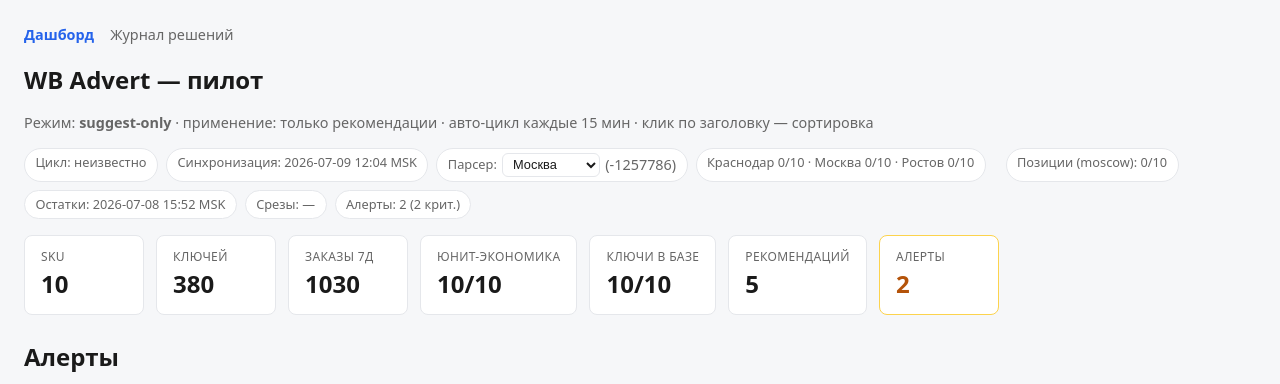
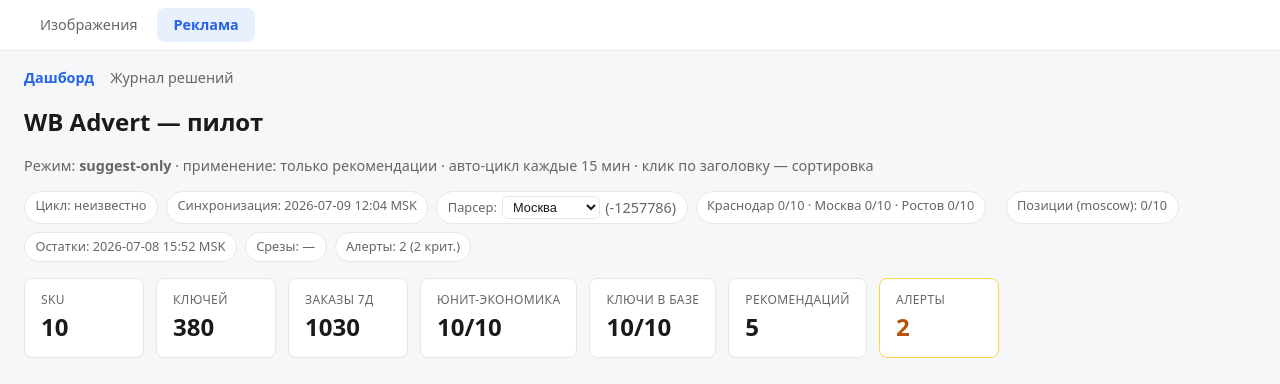
Before and after one commit to valeryannkkaaa/wb_malibri, a FastAPI app: page / in a window 1280 px wide. Shown: the top 384 px of the page. Run offline with FastAPI, Linux system fonts and the light colour scheme.

Commit message:
wb_advert: общая шапка навигации портала (Изображения/Реклама)
Единая переиспользуемая шапка навигации портала: общий partial portal_nav.html с кнопками «Изображения» (/) и «Реклама» (/advert) и автоподсветкой активного раздела (portal_nav_active). Подключена в base.html и в advert-шаблоны; тесты test_portal_nav.py. Проверено независимым QA (pass).

Closes-part-of: nic0p01/wb_pars#4

Co-Authored-By: Claude Opus 4.8 <noreply@anthropic.com>

```diff
--- a/wb_advert/app.py
+++ b/wb_advert/app.py
@@ -50,7 +50,7 @@ def create_app() -> FastAPI:
         return _TEMPLATES.TemplateResponse(
             request,
             "dashboard.html",
-            {"dash": dash, "cycle": cycle, "active": "dashboard"},
+            {"dash": dash, "cycle": cycle, "active": "dashboard", "portal_nav_active": "advert"},
         )
 
     @application.exception_handler(404)
@@ -74,7 +74,7 @@ def create_app() -> FastAPI:
         return _TEMPLATES.TemplateResponse(
             request,
             "decisions.html",
-            {"rows": audit, "cycle": load_cycle_health(), "active": "decisions"},
+            {"rows": audit, "cycle": load_cycle_health(), "active": "decisions", "portal_nav_active": "advert"},
         )
 
     @application.get("/advert/products/{advert_id}", response_class=HTMLResponse)
@@ -108,6 +108,7 @@ def create_app() -> FastAPI:
                 "pos_chart_json": json.dumps(pos_chart, ensure_ascii=False),
                 "ctr_chart_json": json.dumps(ctr_chart, ensure_ascii=False),
                 "active": "dashboard",
+                "portal_nav_active": "advert",
             },
         )
 
--- a/wb_advert/static/advert.css
+++ b/wb_advert/static/advert.css
@@ -22,6 +22,36 @@ body {
 .warn { color: var(--warn); }
 a { color: var(--link); text-decoration: none; }
 a:hover { text-decoration: underline; }
+
+.portal-nav {
+  display: flex;
+  gap: 0.25rem;
+  margin: -1.5rem -1.5rem 1rem;
+  padding: 0.5rem 1.5rem;
+  background: var(--card);
+  border-bottom: 1px solid var(--border);
+}
+
+.portal-nav-link {
+  padding: 0.375rem 1rem;
+  border-radius: 8px;
+  text-decoration: none;
+  font-weight: 500;
+  font-size: 0.9rem;
+  color: var(--muted);
+}
+
+.portal-nav-link:hover {
+  color: var(--link);
+  background: rgba(37, 99, 235, 0.06);
+  text-decoration: none;
+}
+
+.portal-nav-link.active {
+  color: var(--link);
+  background: rgba(37, 99, 235, 0.1);
+  font-weight: 600;
+}
 
 .cards {
   display: flex;
--- a/wb_advert/templates/_nav.html
+++ b/wb_advert/templates/_nav.html
@@ -1,4 +1,5 @@
+{% include "_portal_nav.html" %}
 <nav class="nav">
-  <a href="/"{% if active == 'dashboard' %} class="active"{% endif %}>Дашборд</a>
+  <a href="/advert"{% if active == 'dashboard' %} class="active"{% endif %}>Дашборд</a>
   <a href="/advert/decisions"{% if active == 'decisions' %} class="active"{% endif %}>Журнал решений</a>
 </nav>
--- /dev/null
+++ b/wb_advert/templates/_portal_nav.html
@@ -0,0 +1,4 @@
+<nav class="portal-nav" aria-label="Разделы портала">
+  <a href="/" class="portal-nav-link{% if portal_nav_active == 'images' %} active{% endif %}">Изображения</a>
+  <a href="/advert" class="portal-nav-link{% if portal_nav_active == 'advert' %} active{% endif %}">Реклама</a>
+</nav>
```
